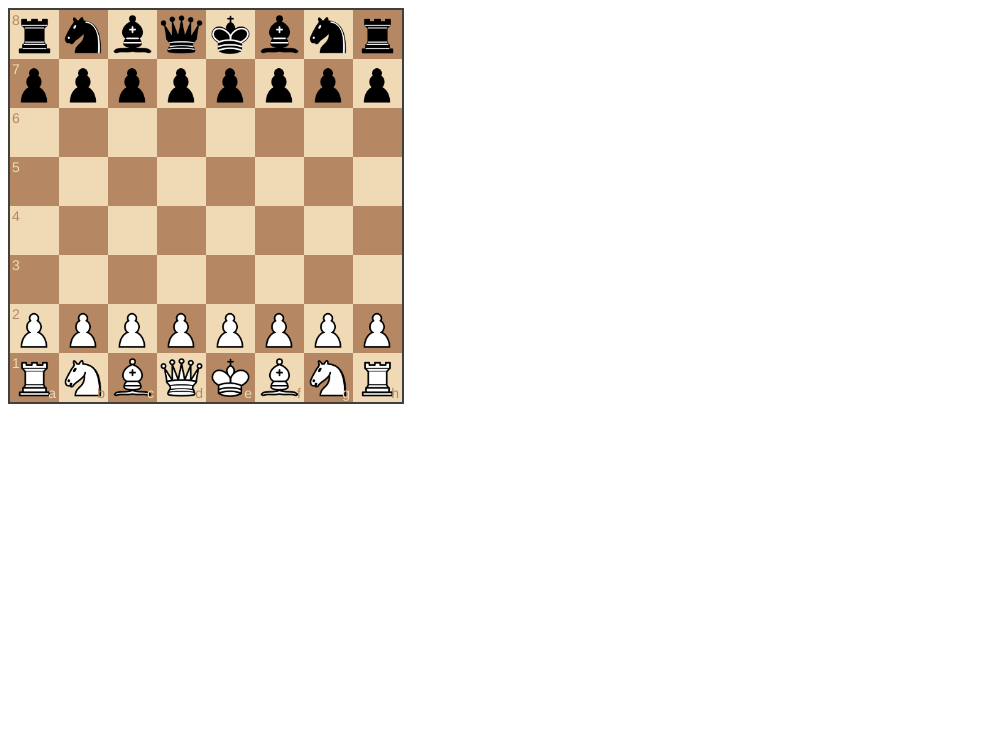
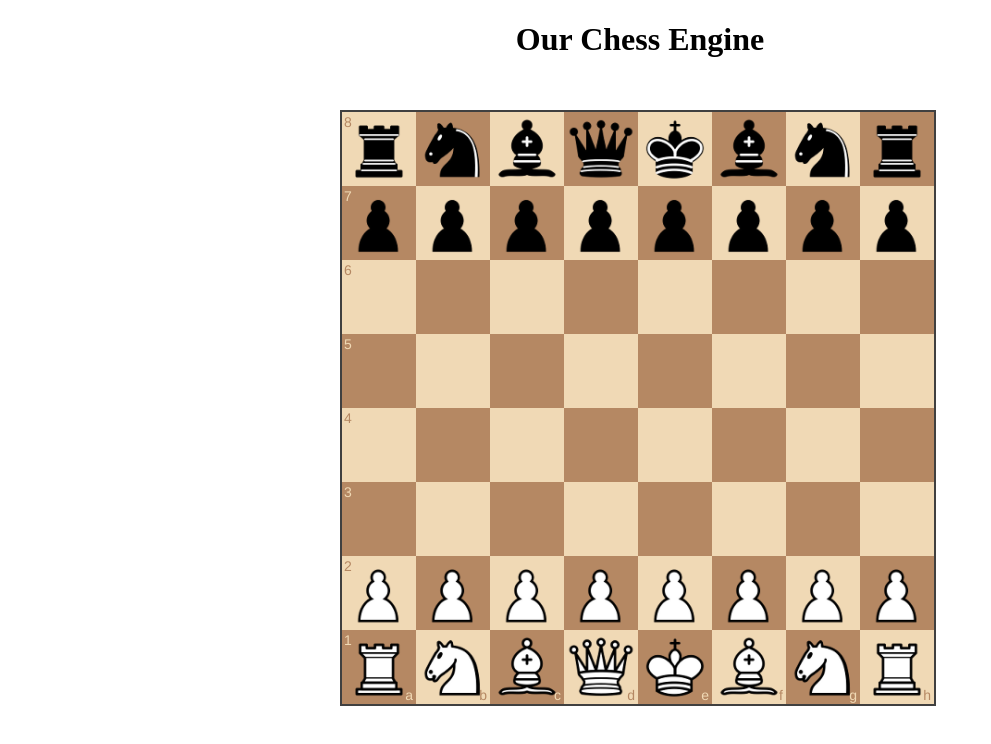
Before and after one commit to jackowes/chessEngine, a plain HTML site: page guiJS/main/gui.html in a window 1280 px wide. Shown: the whole page, without its empty margins (0-991 px from the left). Drawn offline with nearby package versions, Linux system fonts and the light colour scheme.

Commit message:
update gitignore and center board

```diff
--- /dev/null
+++ b/guiJS/main/css/style.css
@@ -0,0 +1,12 @@
+h1 {
+    /* Center horizontally*/
+    text-align: center;
+}
+
+#main-board {
+    /* Center horizontally*/
+    margin: 0 auto;
+    text-align: center;
+    padding-top: 30px;
+    width: 600px;
+}
--- a/guiJS/main/gui.html
+++ b/guiJS/main/gui.html
@@ -3,11 +3,13 @@
   <head>
     <title>Chess</title>
     <link rel="stylesheet" href="css/chessboard-1.0.0.min.css">
+    <link rel="stylesheet" href="css/style.css">
     <script src="https://code.jquery.com/jquery-1.12.4.min.js"></script>
     <script src="js/chessboard-1.0.0.min.js"></script>
   </head>
+  <h1>Our Chess Engine</h1>
   <body>
-    <div id="board2" style="width: 400px"></div>
+    <div id="main-board"></div>
   </body>
   <script type= "module" src="js/chess_info.js"></script>
 </html>
--- a/guiJS/main/js/chess_info.js
+++ b/guiJS/main/js/chess_info.js
@@ -85,6 +85,6 @@ var config = {
   onDrop: onDrop,
   onSnapEnd: onSnapEnd
 }
-board = Chessboard('board2', config)
+board = Chessboard('main-board', config)
 
 updateStatus()
```
Also changed, not shown: 1 other file.
